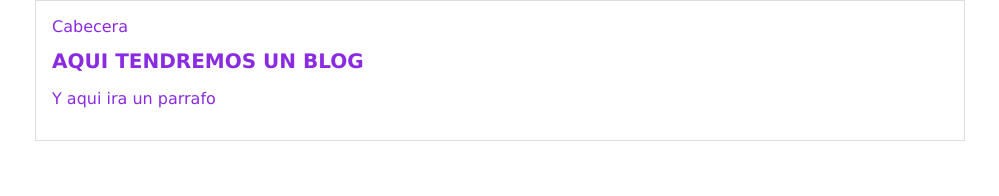
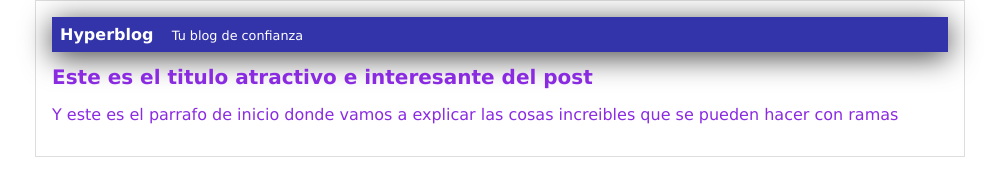
Before and after one commit to Newmannsoft/hyperblog, a plain HTML site: page index.html in a window 1280 px wide. Shown: the whole page, without its empty margins (140-1139 px from the left). Drawn offline with Linux system fonts and the light colour scheme.

Commit message:
cambios adicionales cabecera css

```diff
--- a/css/style.css
+++ b/css/style.css
@@ -5,6 +5,21 @@ body {
     font-size: 16px;
     margin: 0;
     padding: 0;
+}
+
+#cabecera {
+    background: #33a;
+    box-shadow: 0px 5px 30px 0px rgba(0,0,0,0.75);
+    color: white;
+    font-weight: bold;
+    margin: 0;
+    padding: 0.5em;
+}
+
+#cabecera #tagline {
+    padding: 0 0 0 1em;
+    font-weight: normal;
+    font-size: 0.8em;git
 }
 
 #container {
--- a/index.html
+++ b/index.html
@@ -10,13 +10,16 @@
 <body>
     <div id="container">
         <div id="cabecera">
-            Cabecera
+            Hyperblog
+            <span id="tagline">
+                Tu blog de confianza
+            </span>
         </div>
         <div id="post">
             <h1>
-                AQUI TENDREMOS UN BLOG
+                Este es el titulo atractivo e interesante del post
             </h1>
-            <P>Y aqui ira un parrafo</P>
+            <P>Y este es el parrafo de inicio donde vamos a explicar las cosas increibles que se pueden hacer con ramas</P>
         </div>
     </div>
 </body>
```
